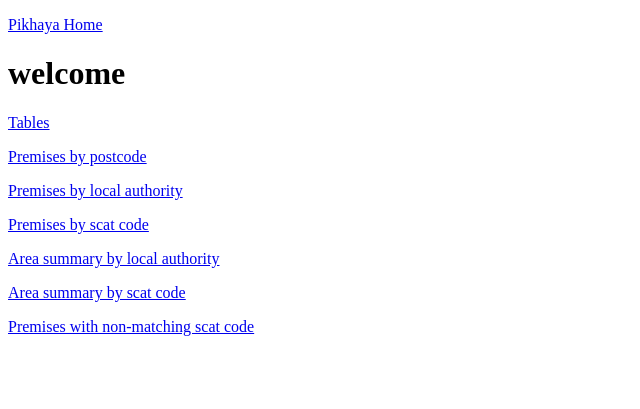
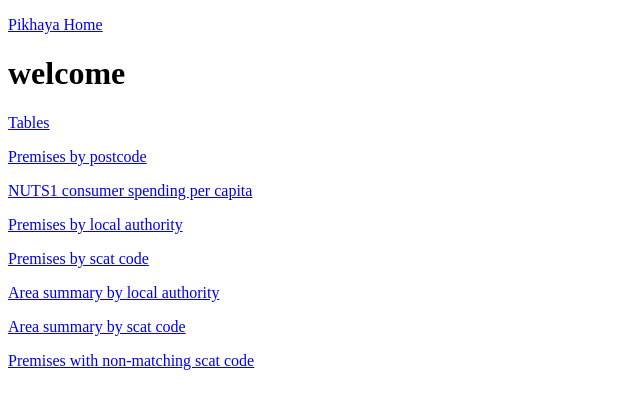
Before and after one commit to tobes/munge, a Flask app: page / in a window 1280 px wide. Shown: the top 409 px of the page, without its empty margins (0-640 px from the left). Run offline with Flask 2, Linux system fonts and the light colour scheme; parts of the project's set-up code (start-up, migrations or seed data) failed here and were passed over.

Commit message:
Add NUTS1 consumer spending to home

```diff
--- a/munge/templates/home.html
+++ b/munge/templates/home.html
@@ -6,6 +6,7 @@
 <h1>welcome</h1>
 <p><a href="{{ url_for('tables') }}">Tables</a></p>
 <p><a href="{{ url_for('postcode_premises') }}">Premises by postcode</a></p>
+<p><a href="{{ url_for('spending_nuts1_list') }}">NUTS1 consumer spending per capita</a></p>
 <p><a href="{{ url_for('la_list') }}">Premises by local authority</a></p>
 <p><a href="{{ url_for('scat_list') }}">Premises by scat code</a></p>
 <p><a href="{{ url_for('la_areas_list') }}">Area summary by local authority</a></p>
```
